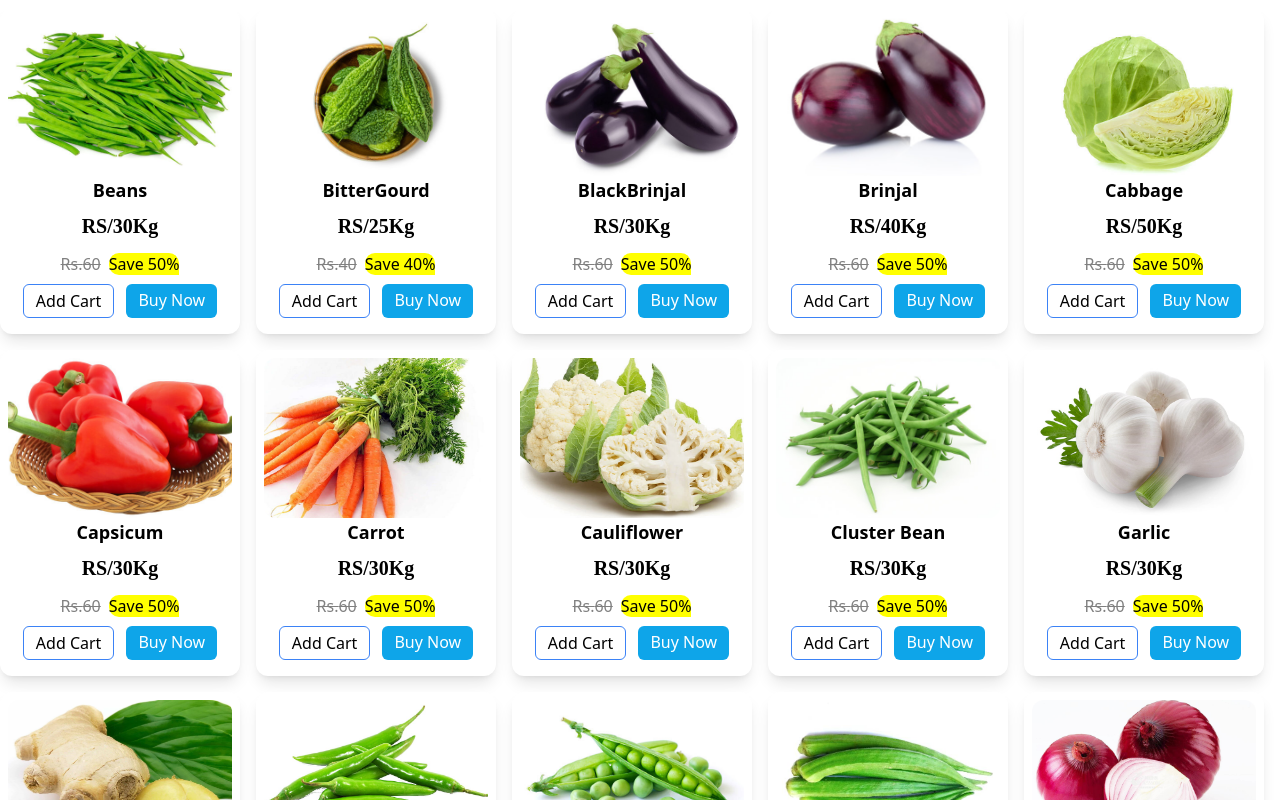
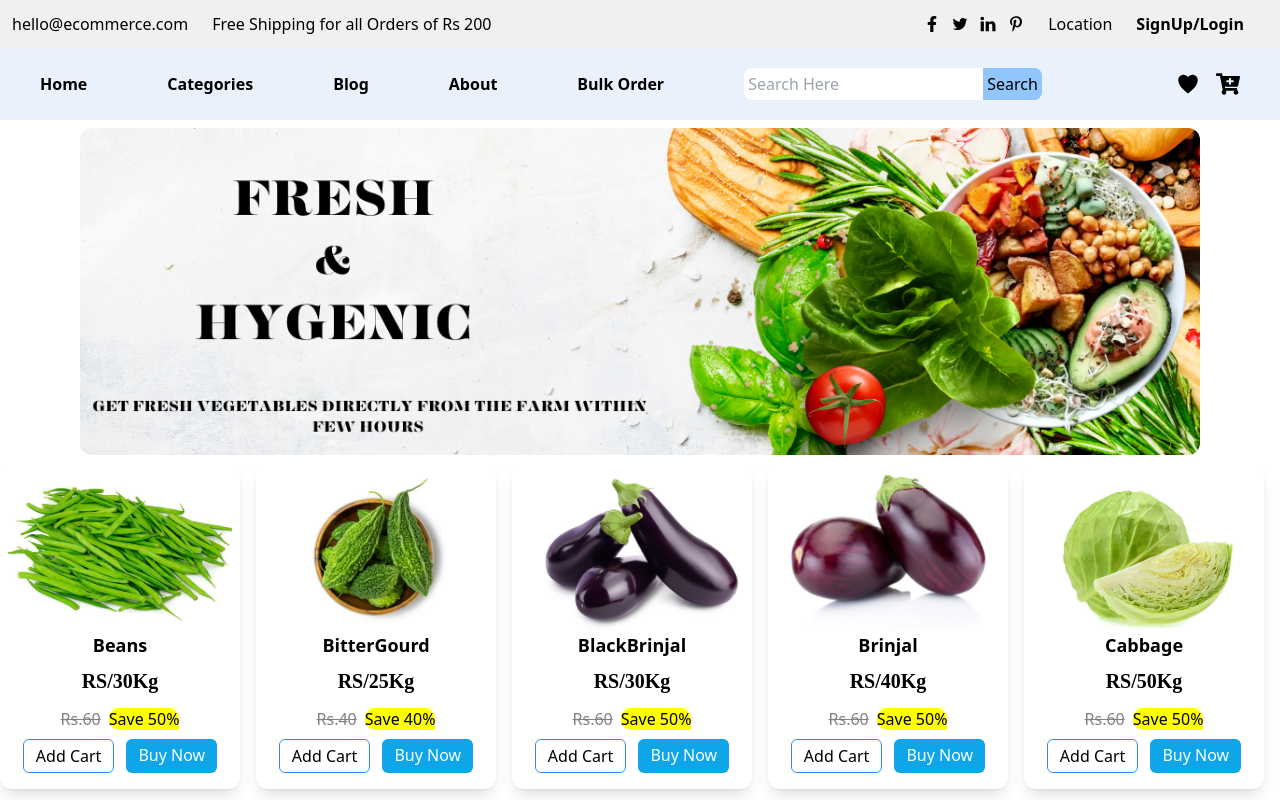
Before and after one commit to Arjun-Rao-student/vite-project, a React (Vite) app: page /vegetables in a window 1280 px wide. Shown: the top 800 px of the page. Built offline with nearby package versions, Linux system fonts and the light colour scheme.

Commit message:
Update Cards.jsx

```diff
--- a/src/component/pages/Cards.jsx
+++ b/src/component/pages/Cards.jsx
@@ -2,9 +2,16 @@
 import Dup_cards from '../Dup_cards'
 import { IoCartOutline } from "react-icons/io5";
 import { Link } from 'react-router-dom';
+import Nav from '../Nav';
+import Banner from '../Banner';
+ import Footer from '../Footer';
+import Header from '../Header';
 function Cards() {
   return (
     <>
+    <Nav />
+    <Header />
+    <Banner />
     <div className="flex flex-row justify-center">
         <Dup_cards img="/products/Beans.jpg" alt="Beans" name="Beans" Dcost="30" Ocost="60" discount="50%" />
         <Dup_cards img="/products/bitter_gourd.jpg" alt="BitterGourd" name="BitterGourd" Dcost="25" Ocost="40" discount="40%" />
@@ -68,6 +75,7 @@
         <Dup_cards img="/glb_products/sugar_free_potato.jpg" alt="Sugar free potato" name="Sugar free potato" Dcost="30" Ocost="60" discount="50%" />
         <Dup_cards img="/glb_products/Sweet_potato.jpg" alt="Sweet potato" name="Sweet potato" Dcost="50" Ocost="60" discount="50%" />
     </div>
+      <Footer />
     </>
   )
 }
```
